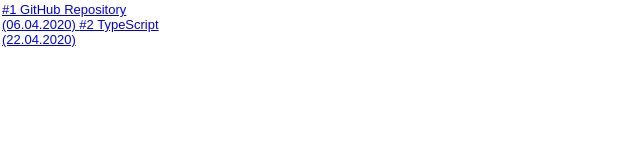
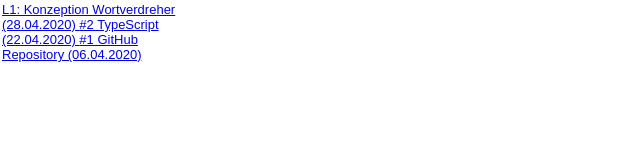
Before and after one commit to alexander-jaroch/SoftwaredesignMIB, a plain HTML site: page steckbrief/steckbrief.htm in a window 1280 px wide. Shown: the whole page, without its empty margins (0-640 px from the left). Drawn offline with Linux system fonts and the light colour scheme.

Commit message:
UML exercise L1

```diff
--- a/steckbrief/steckbrief.htm
+++ b/steckbrief/steckbrief.htm
@@ -20,11 +20,14 @@
 					 <a href="link" target="_blank">Applikation.zip (01.01.2111)</a><br />
 					 <a href="link" target="_blank">Applikation.swf (01.01.2111)</a><br />
 					 -->
-					<a class="link" href="https://github.com/alexander-jaroch/SoftwaredesignMIB" target="_blank">
-						#1 GitHub Repository (06.04.2020)
+					<a class="link" href="https://alexander-jaroch.github.io/SoftwaredesignMIB/UML/L1.pdf" target="_blank">
+						L1: Konzeption Wortverdreher (28.04.2020)
 					</a>
 					<a class="link" href="https://alexander-jaroch.github.io/SoftwaredesignMIB/L02/" target="_blank">
 						#2 TypeScript (22.04.2020)
+					</a>
+					<a class="link" href="https://github.com/alexander-jaroch/SoftwaredesignMIB" target="_blank">
+						#1 GitHub Repository (06.04.2020)
 					</a>
 				</td>
 				<td>
```
Also changed, not shown: 2 other files.
